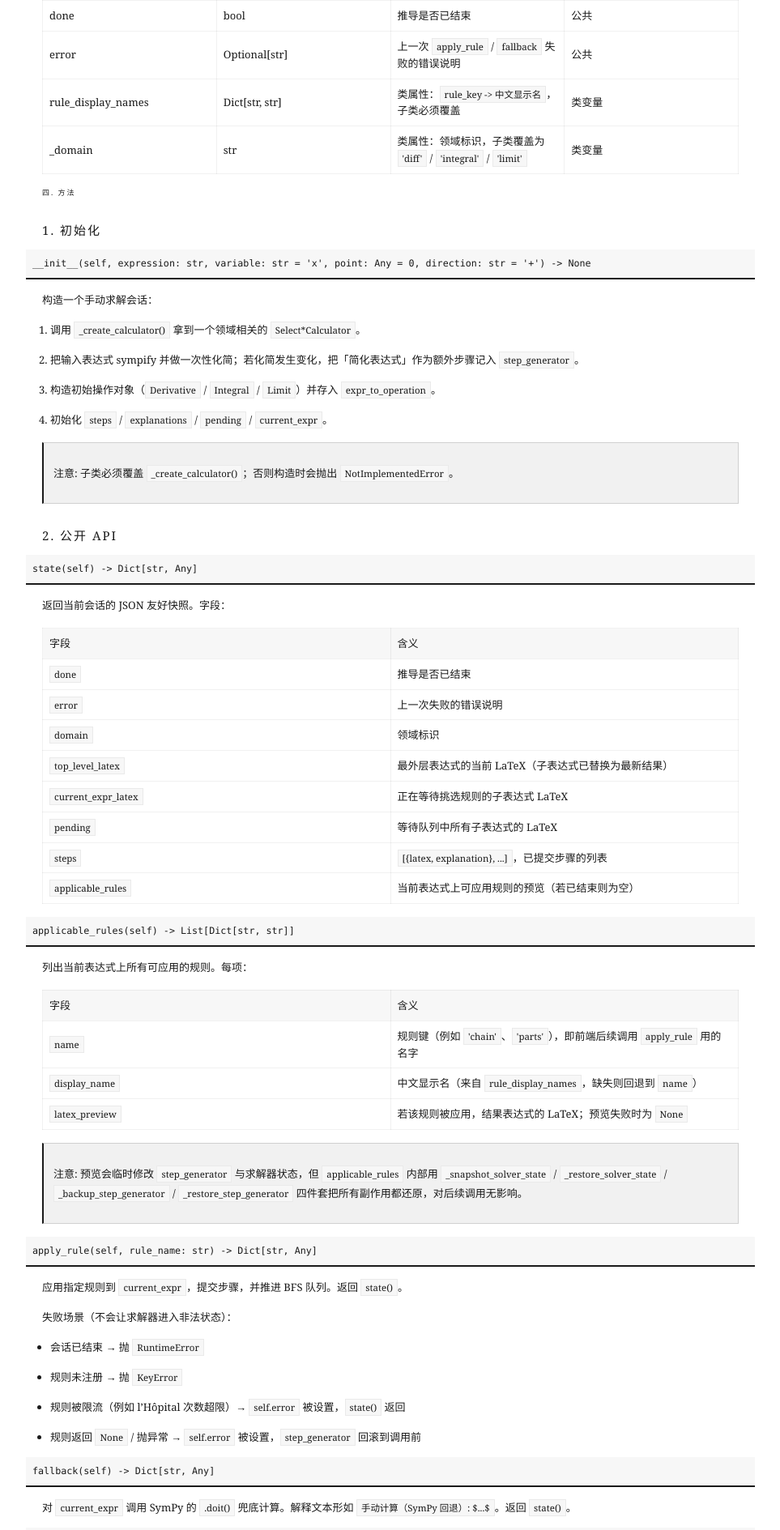
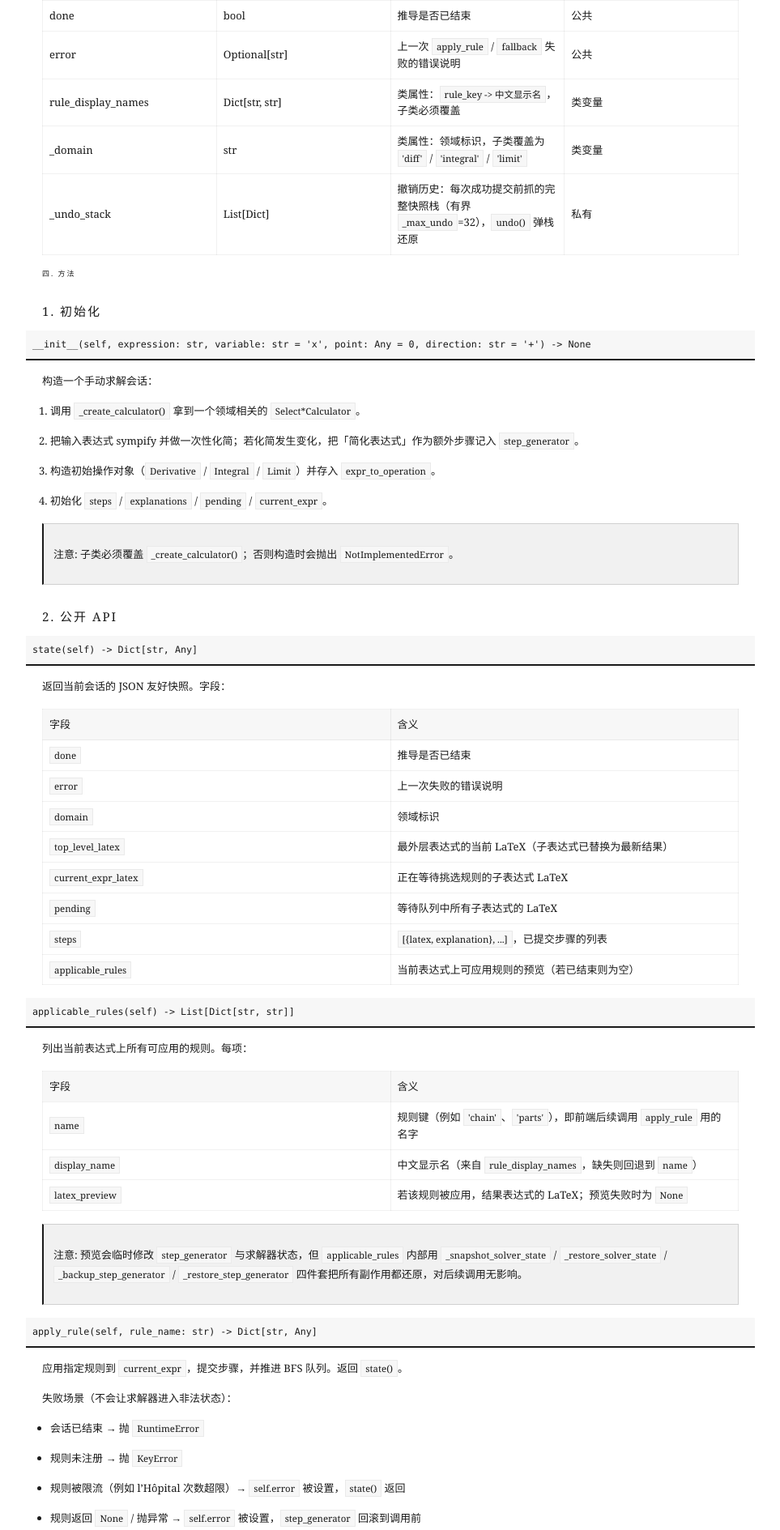
Before and after one commit to Xingye-Dujing/HighDream, a Flask app: page /help/base_manual_step_solver in a window 1280 px wide. Shown: the part 1610-3499 px from the top of the page at 81% size, without its empty margins (158-1121 px from the left). Run offline with Flask 3, Linux system fonts and the light colour scheme; some libraries are stand-ins or nearby versions.

Commit message:
功能 - /rule_select 手动推导支持撤销: BaseManualStepSolver 新增有界快照历史栈(_undo_stack/_max_undo=32)与 _snapshot_session/_restore_session/_push_undo/undo(), 复用现有 _backup/_restore_step_generator 与 _snapshot/_restore_solver_state(含极限 _lhopital_count), 快照在 apply_rule/fallback 每次成功提交前抓取(失败/限流/返回None 不入栈), 一次规则应用可提交多步(规则自写 step_generator + _advance_pending 自动提交 + finish 追加回代/+C)故撤销以"整次操作"粒度回滚(pending 以 deque 还原, done 一并回滚故撤销完成后可重出规则); routes/api 增 POST /manual_undo 与 /manual_step 同形 {success,state}; 前端 rule_select 加"撤销"按钮+undoStep 复用 render, busy 防抖; 新增 tests/test_manual_undo.py(三域 undo==前态/多级回退/空栈抛错) HTTP 冒烟通过, 同步 help 文档与 README, 全量 179 绿

```diff
--- a/templates/help/base_manual_step_solver.html
+++ b/templates/help/base_manual_step_solver.html
@@ -7,7 +7,6 @@
     <link rel="stylesheet" href="/static/fontawesome/css/all.min.css"/>
     <link rel="stylesheet" href="/static/help.css"/>
     <link rel="stylesheet" href="/static/hd-theme.css"/>
-    <link rel="stylesheet" href="/static/hd-select.css"/>
 </head>
 <body>
 <div id="help-container">
@@ -183,6 +182,13 @@
 <code>'integral'</code> / <code>'limit'</code></td>
 <td>类变量</td>
 </tr>
+<tr>
+<td>_undo_stack</td>
+<td>List[Dict]</td>
+<td>撤销历史：每次成功提交前抓的完整快照栈（有界
+<code>_max_undo</code>=32），<code>undo()</code> 弹栈还原</td>
+<td>私有</td>
+</tr>
 </tbody>
 </table>
 </div>
@@ -321,6 +327,44 @@
 + 保守化简），把 <code>done</code> 置为 <code>True</code>。返回
 <code>state()</code>。幂等：若已 <code>done</code>
 直接返回当前状态。</p>
+<div class="method-signature">undo(self) -&gt; Dict[str, Any]</div>
+<p>回退<strong>上一次成功执行的用户操作</strong>（<code>apply_rule</code>
+或 <code>fallback</code>），把求解器恢复到该操作开始前的完整状态，返回
+<code>state()</code>。</p>
+<div class="warning">
+<p><strong>注意（撤销粒度）:</strong> 一次 <code>apply_rule</code> /
+<code>fallback</code>
+可能一次提交<strong>多步</strong>推导（规则自身会写入
+<code>step_generator</code>；<code>_advance_pending</code>
+会对已访问子表达式自动提交；<code>finish()</code> 追加「回代换元变量 /
++C」等步骤）。因此撤销以「整次操作」为单位做快照回滚，而非弹出一条步骤。</p>
+</div>
+<p>实现要点：</p>
+<ul>
+<li>每次成功提交前，<code>apply_rule</code> / <code>fallback</code>
+会调用 <code>_snapshot_session()</code> 抓一份完整快照并
+<code>_push_undo()</code> 入栈；失败 / 被限流 / 规则返回
+<code>None</code>
+的路径<strong>不入栈</strong>（状态本就未变或已回滚）。</li>
+<li><code>_snapshot_session</code> 复用已有的
+<code>_backup_step_generator</code> /
+<code>_restore_step_generator</code>（步骤、解释、<code>subs_dict</code>、<code>available_sym_chars</code>）与
+<code>_snapshot_solver_state</code> /
+<code>_restore_solver_state</code>（领域计数器，如极限的
+<code>_lhopital_count</code>），再叠上求解器自身的 <code>steps</code> /
+<code>explanations</code> / <code>expr_to_operation</code> /
+<code>pending</code>（以 <code>deque</code> 恢复）/
+<code>current_expr</code> / <code>done</code> / <code>error</code> /
+<code>_visited</code>。</li>
+<li>历史栈有界（<code>_max_undo</code>，默认 32）。空栈时
+<code>undo()</code> 抛 <code>RuntimeError</code>，经
+<code>routes/api.py</code> 的 <code>/manual_undo</code> 转成
+<code>{'success': False, 'error': '没有可撤销的步骤'}</code>。</li>
+<li><code>/manual_undo</code> 的响应与 <code>/manual_step</code>
+完全同形（<code>{success, state}</code>），前端
+<code>render(state)</code> 无需分支即可复用；撤销会把 <code>done</code>
+一并回滚，因此撤销「完成」后能重新出现可选规则。</li>
+</ul>
 <h3 id="领域钩子子类可覆盖">3. 领域钩子（子类可覆盖）</h3>
 <div class="method-signature">_create_calculator(self)</div>
 <p><strong>抽象方法</strong>：返回一个构造完毕的
@@ -364,6 +408,5 @@
 
 </div>
 <script src="/static/hd-menu.js"></script>
-<script src="/static/hd-select.js"></script>
 </body>
 </html>
--- a/templates/rule_select.html
+++ b/templates/rule_select.html
@@ -96,6 +96,9 @@
                 <p class="rs-placeholder">点击「开始」加载可用规则</p>
             </div>
             <div id="rs-actions" style="display:none; margin-top: 14px">
+                <button id="rs-undo-btn" class="rs-btn-secondary">
+                    <i class="fas fa-undo"></i> 撤销
+                </button>
                 <button id="rs-fallback-btn" class="rs-btn-warning">
                     <i class="fas fa-magic"></i> SymPy 回退
                 </button>
```
Also changed, not shown: core/base_manual_step_solver.py (+59 -0 lines), help_docs/src/base_manual_step_solver.md (+20 -0 lines), routes/api.py (+26 -0 lines), static/rule_select.js (+25 -0 lines), tests/test_manual_undo.py (added, +53 -0 lines), README-EN.md, README.md.
